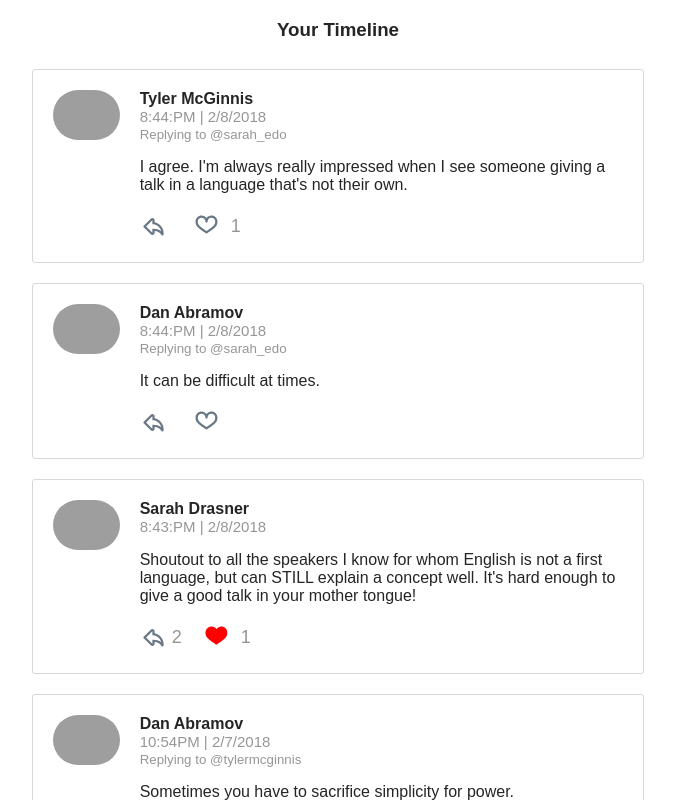
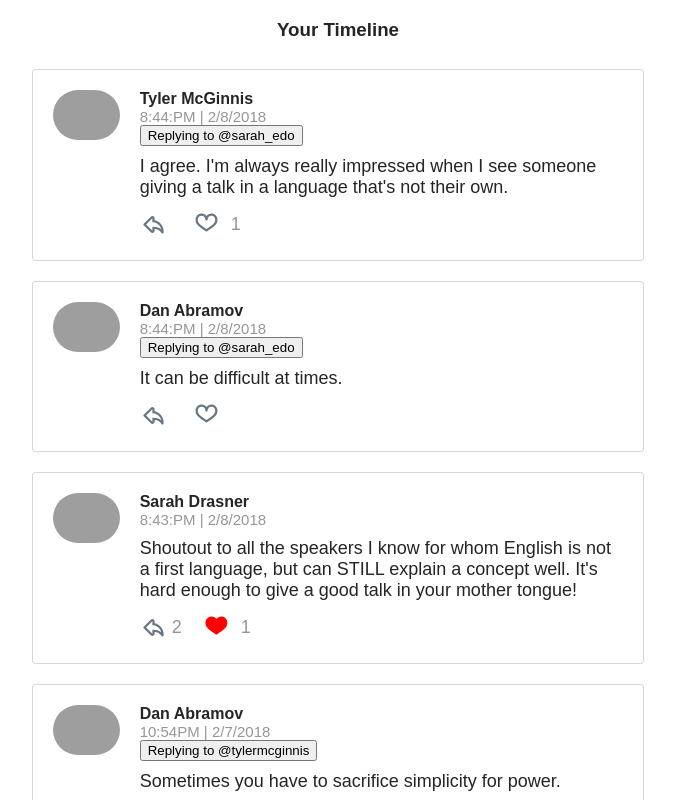
Before and after one commit to vedavogirala1991/reactnd-chirper-app, a React (Create React App) app: page / in a window 1280 px wide. Shown: the top 800 px of the page, without its empty margins (302-977 px from the left). Built offline with nearby package versions, Linux system fonts and the light colour scheme; grey boxes are pictures that could not be loaded.

Commit message:
Udacity Tweet App - Adjusting UI to Sync

```diff
--- a/src/components/Tweet.js
+++ b/src/components/Tweet.js
@@ -42,19 +42,18 @@ class Tweet extends Component {
           <div>
             <span>{name}</span>
             <div>
-              <span>{formatDate(timestamp)}</span>
-              <p className='reply-to-info'>
-                {parent && (
-                  <button className='replying-to' onClick={(e) => this.toParent(e,parent.id)}>
-                    Replying to @{parent.author}
-                  </button>
-                )}
-              </p>
+              {formatDate(timestamp)}
             </div>
+            {parent && (
+              <button className='replying-to' onClick={(e) => this.toParent(e,parent.id)}>
+                Replying to @{parent.author}
+              </button>
+            )}
+            <p>{text}</p>
           </div>
-          <p>{text}</p>
           <div className='tweet-icons'>
-            <TiArrowBackOutline className='tweet-icon' /><span>{replies!==0 && replies}</span>
+            <TiArrowBackOutline className='tweet-icon' />
+            <span>{replies!==0 && replies}</span>
             <button className='heart-button' onClick={this.handleLike}>
               {hasLiked ===true
                 ? <TiHeartFullOutline color='red' className='tweet-icon'/>
--- a/src/index.css
+++ b/src/index.css
@@ -134,14 +134,6 @@ li {
   color: #00b5d6;
   cursor: pointer;
 }
-.replying-to {
-  border: none;
-  background: transparent;
-  margin: 0;
-  padding: 0;
-  color: #969696;
-  cursor: pointer;
-}
 
 .heart-button {
   background: transparent;
```
